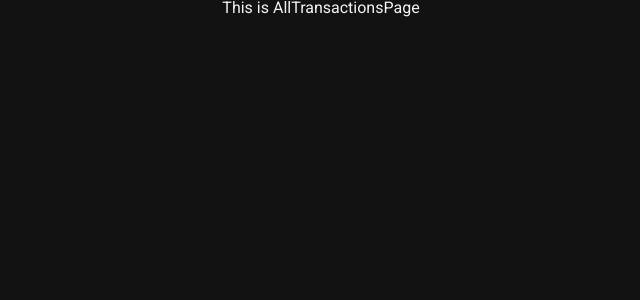
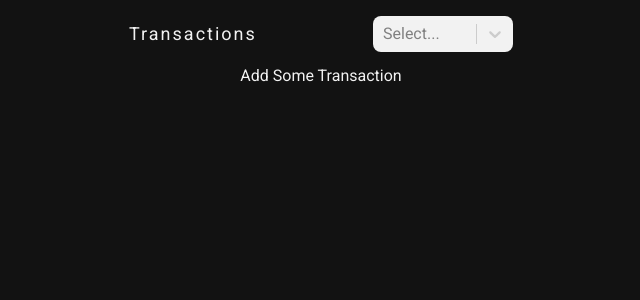
Before and after one commit to alimokhtari79/spa-transactionapp, a React (Create React App) app: page /all-transaction in a window 1280 px wide. Shown: the top 300 px of the page, without its empty margins (319-959 px from the left). Built offline with nearby package versions, Linux system fonts and the light colour scheme.

Commit message:
update Commit

```diff
--- a/package.json
+++ b/package.json
@@ -6,11 +6,14 @@
     "@testing-library/jest-dom": "^5.16.5",
     "@testing-library/react": "^13.4.0",
     "@testing-library/user-event": "^13.5.0",
+    "chart.js": "^4.1.1",
     "react": "^18.2.0",
+    "react-chartjs-2": "^5.1.0",
     "react-dom": "^18.2.0",
     "react-icons": "^4.7.1",
     "react-router-dom": "^5.2.0",
     "react-scripts": "5.0.1",
+    "react-select": "^5.3.0",
     "react-toastify": "^9.1.1",
     "web-vitals": "^2.1.4"
   },
--- a/src/App.css
+++ b/src/App.css
@@ -16,6 +16,11 @@ button {
   border: none;
 }
 
+main {
+  width: 95%;
+  max-width: 24rem;
+}
+
 /* Main style */
 
 /* overView */
@@ -24,7 +29,6 @@ button {
   display: flex;
   flex-direction: column;
   width: 100%;
-  max-width: 24rem;
   /* padding: 1rem; */
 }
 
@@ -179,7 +183,7 @@ input[type='radio']:checked + label {
 
 .Transactions {
   /* padding: 0 2rem; */
-  width: 20rem;
+  width: 100%;
   display: flex;
   flex-direction: column;
   margin-top: 1rem;
@@ -192,6 +196,7 @@ input[type='radio']:checked + label {
 }
 
 .transaction_header {
+  width: inherit;
   display: flex;
   align-items: center;
   justify-content: space-between;
@@ -203,8 +208,7 @@ input[type='radio']:checked + label {
 /* transaction */
 
 .transaction {
-  width: 100%;
-  max-width: 20rem;
+  width: 95%;
   padding: 0 1rem 0 0;
   height: 2.5rem;
   margin: 1rem 0;
@@ -257,4 +261,9 @@ input[type='radio']:checked + label {
   color: #eb5757;
 }
 
+.transaction-link {
+  text-decoration: none;
+  color: #2563eb;
+}
+
 /* transaction */
--- a/src/App.js
+++ b/src/App.js
@@ -1,6 +1,9 @@
+import { useEffect, useState } from 'react';
 import { Route, Switch } from 'react-router-dom';
 import './App.css';
-import TransactionProvider from './Context/TransactionProvider';
+import TransactionProvider, {
+  useTransaction,
+} from './Context/TransactionProvider';
 import AddTransactionPage from './Pages/AddTransactionPage';
 import AllTransactionsPage from './Pages/AllTransactionsPage';
 import HomePage from './Pages/HomePage';
@@ -8,6 +11,7 @@ import HomePage from './Pages/HomePage';
 function App() {
   return (
     <div className="App">
+      <main>
         <TransactionProvider>
           <Switch>
             <Route path="/" component={HomePage} exact />
@@ -21,6 +25,7 @@ function App() {
             />
           </Switch>
         </TransactionProvider>
+      </main>
     </div>
   );
 }
--- a/src/Components/OverView.jsx
+++ b/src/Components/OverView.jsx
@@ -1,14 +1,30 @@
-import React from 'react';
+import React, { useEffect, useState } from 'react';
 import { IoArrowUp, IoArrowDown } from 'react-icons/io5';
 import { Link } from 'react-router-dom';
+import { useTransaction } from '../Context/TransactionProvider';
 
 const OverView = () => {
+  const [expense, setExpense] = useState(0);
+  const [income, setIncome] = useState(0);
+  const transactions = useTransaction();
+
+  useEffect(() => {
+    let exp = 0;
+    let inc = 0;
+    transactions.forEach((transaction) => {
+      transaction.type === 'expense'
+        ? (exp = exp + parseFloat(transaction.amount))
+        : (inc = inc + parseFloat(transaction.amount));
+    });
+    setExpense(exp);
+    setIncome(inc);
+  }, [transactions]);
+
   return (
     <div className="overViewContainer">
       <div className="overViewUp">
         <div>
-          {/* <p className="balance">Balance : {income - expense}</p> */}
-          <p className="balance">Balance : $ 1400</p>
+          <p className="balance">Balance : {income - expense}</p>
         </div>
         <div>
           <Link to="/add-transaction">
@@ -25,8 +41,7 @@ const OverView = () => {
               <IoArrowUp />
             </div>
           </div>
-          {/* <div>{income}</div> */}
-          <div>$ 1500</div>
+          <div>{income}</div>
         </div>
 
         <div className="overViewDown_expenseAndIncome">
@@ -36,7 +51,7 @@ const OverView = () => {
               <IoArrowDown />
             </div>
           </div>
-          <div>$ 100</div>
+          <div>{expense}</div>
         </div>
       </div>
     </div>
--- /dev/null
+++ b/src/Components/TransactionsHeader.jsx
@@ -0,0 +1,15 @@
+import { Link } from 'react-router-dom';
+import { useTransaction } from '../Context/TransactionProvider';
+
+const TransactionsHeader = () => {
+  return (
+    <div className="transaction_header">
+      <h3 style={{ letterSpacing: 2, fontSize: 18 }}>Transactions</h3>
+      <Link to="/all-transaction" className="transaction-link">
+        see all
+      </Link>
+    </div>
+  );
+};
+
+export default TransactionsHeader;
--- a/src/Components/TransactionsList.jsx
+++ b/src/Components/TransactionsList.jsx
@@ -7,18 +7,14 @@ import Transaction from './Transaction';
 
 const TransactionsList = () => {
   const transaction = useTransaction();
+  const slicedTransactions = transaction.slice(0, 4);
   const { deleteHandler } = useTransactionActions();
   return (
     <section className={'Transactions'}>
-      <div className={'transaction_header'}>
-        <div>
-          <h3 style={{ letterSpacing: 2, fontSize: 18 }}>Transactions</h3>
-        </div>
-      </div>
-      {transaction.length === 0 ? (
+      {slicedTransactions.length === 0 ? (
         <p className="addTransaction">Add Some Transaction</p>
       ) : (
-        transaction.map((transaction) => {
+        slicedTransactions.map((transaction) => {
           return (
             <Transaction
               key={transaction.id}
--- a/src/Pages/AllTransactionsPage.jsx
+++ b/src/Pages/AllTransactionsPage.jsx
@@ -1,10 +1,113 @@
-import React from 'react';
+import React, { useEffect, useState } from 'react';
+import Transaction from '../Components/Transaction';
+import Select from 'react-select';
+import { Chart as ChartJS, ArcElement, Tooltip, Legend } from 'chart.js';
+import { Doughnut } from 'react-chartjs-2';
+import {
+  useTransaction,
+  useTransactionActions,
+} from '../Context/TransactionProvider';
+import colorArray from '../utils/colorArray';
+
+ChartJS.register(ArcElement, Tooltip, Legend);
+
+const options = [
+  { value: 'All', label: 'All' },
+  { value: 'Income', label: 'Income' },
+  { value: 'Expense', label: 'Expense' },
+];
+
+const selectStyles = {
+  option: (provided) => ({
+    ...provided,
+    color: '#1f2732',
+    padding: 10,
+  }),
+  control: () => ({
+    // none of react-select's styles are passed to <Control />
+    width: 140,
+    display: 'flex',
+    // border: '1px solid #1f2732',
+    borderRadius: '0.5rem',
+    backgroundColor: '#f2f2f2',
+  }),
+};
 
 const AllTransactionsPage = () => {
+  const transactions = useTransaction();
+  const { deleteHandler } = useTransactionActions();
+  const [FilterTransactions, setFilterTransactions] = useState([]);
+  const [selectedOptions, setSelectedOptions] = useState('All');
+  const [chartData, setChartData] = useState({
+    labels: transactions.map((data) => data.desc),
+    datasets: [
+      {
+        label: 'Transaction',
+        data: transactions.map((data) => data.amount),
+        backgroundColor: colorArray.map((color) => color),
+      },
+    ],
+  });
+
+  const filteredTransactions = (status) => {
+    switch (status) {
+      case 'Income':
+        setFilterTransactions(
+          transactions.filter((transaction) => transaction.type === 'income')
+        );
+        break;
+      case 'Expense':
+        setFilterTransactions(
+          transactions.filter((transaction) => transaction.type === 'expense')
+        );
+        break;
+      default:
+        setFilterTransactions(transactions);
+    }
+  };
+
+  useEffect(() => {
+    filteredTransactions(selectedOptions.value);
+  }, [selectedOptions]);
+
+  const selectedHandler = (e) => {
+    const selectedStatus = e.value;
+    setSelectedOptions(e);
+    filteredTransactions(selectedStatus);
+  };
+
   return (
-    <div>
-      <p>This is AllTransactionsPage</p>
-    </div>
+    <section className={'Transactions'}>
+      <div className="transaction_header">
+        <div>
+          <h3 style={{ letterSpacing: 2, fontSize: 18 }}>Transactions</h3>
+        </div>
+        <div>
+          <Select
+            styles={selectStyles}
+            onChange={selectedHandler}
+            value={selectedOptions}
+            options={options}
+          />
+        </div>
+      </div>
+      {FilterTransactions.length === 0 ? (
+        <p className="addTransaction">Add Some Transaction</p>
+      ) : (
+        FilterTransactions.map((transaction) => {
+          return (
+            <Transaction
+              key={transaction.id}
+              transaction={transaction}
+              onDelete={() => deleteHandler(transaction.id)}
+            />
+          );
+        })
+      )}
+      <div>
+        <Doughnut data={chartData} />
+      </div>
+    </section>
   );
 };
 
--- a/src/Pages/HomePage.jsx
+++ b/src/Pages/HomePage.jsx
@@ -2,12 +2,13 @@ import React from 'react';
 import { ToastContainer } from 'react-toastify';
 import OverView from '../Components/OverView';
 import TransactionsList from '../Components/TransactionsList';
-import { useTransactionActions } from '../Context/TransactionProvider';
+import TransactionsHeader from '../Components/TransactionsHeader';
 
 const HomePage = () => {
   return (
     <>
       <OverView />
+      <TransactionsHeader />
       <TransactionsList />
       <ToastContainer />
     </>
--- /dev/null
+++ b/src/utils/colorArray.js
@@ -0,0 +1,54 @@
+let colorArray = [
+  '#3366E6',
+  '#991AFF',
+  '#80B300',
+  '#B366CC',
+  '#00B3E6',
+  '#FF33FF',
+  '#6680B3',
+  '#FF1A66',
+  '#FFB399',
+  '#E6B333',
+  '#33991A',
+  '#FF6633',
+  '#FF3380',
+  '#B34D4D',
+  '#809900',
+  '#66991A',
+  '#E6B3B3',
+  '#FF99E6',
+  '#999966',
+  '#CCFF1A',
+  '#E6331A',
+  '#33FFCC',
+  '#66994D',
+  '#4D8000',
+  '#B33300',
+  '#CC80CC',
+  '#66664D',
+  '#E666FF',
+  '#4DB3FF',
+  '#1AB399',
+  '#E666B3',
+  '#CC9999',
+  '#B3B31A',
+  '#00E680',
+  '#4D8066',
+  '#809980',
+  '#E6FF80',
+  '#1AFF33',
+  '#999933',
+  '#99FF99',
+  '#FFFF99',
+  '#CCCC00',
+  '#66E64D',
+  '#4D80CC',
+  '#9900B3',
+  '#E64D66',
+  '#4DB380',
+  '#FF4D4D',
+  '#99E6E6',
+  '#6666FF',
+];
+
+export default colorArray;
```
Also changed, not shown: src/Context/FilterTransactionsProvider.jsx (deleted, +0 -50 lines), 1 other file (tests, documents, lock files or other folders). Lines whose indentation alone changed are shown as unchanged.
